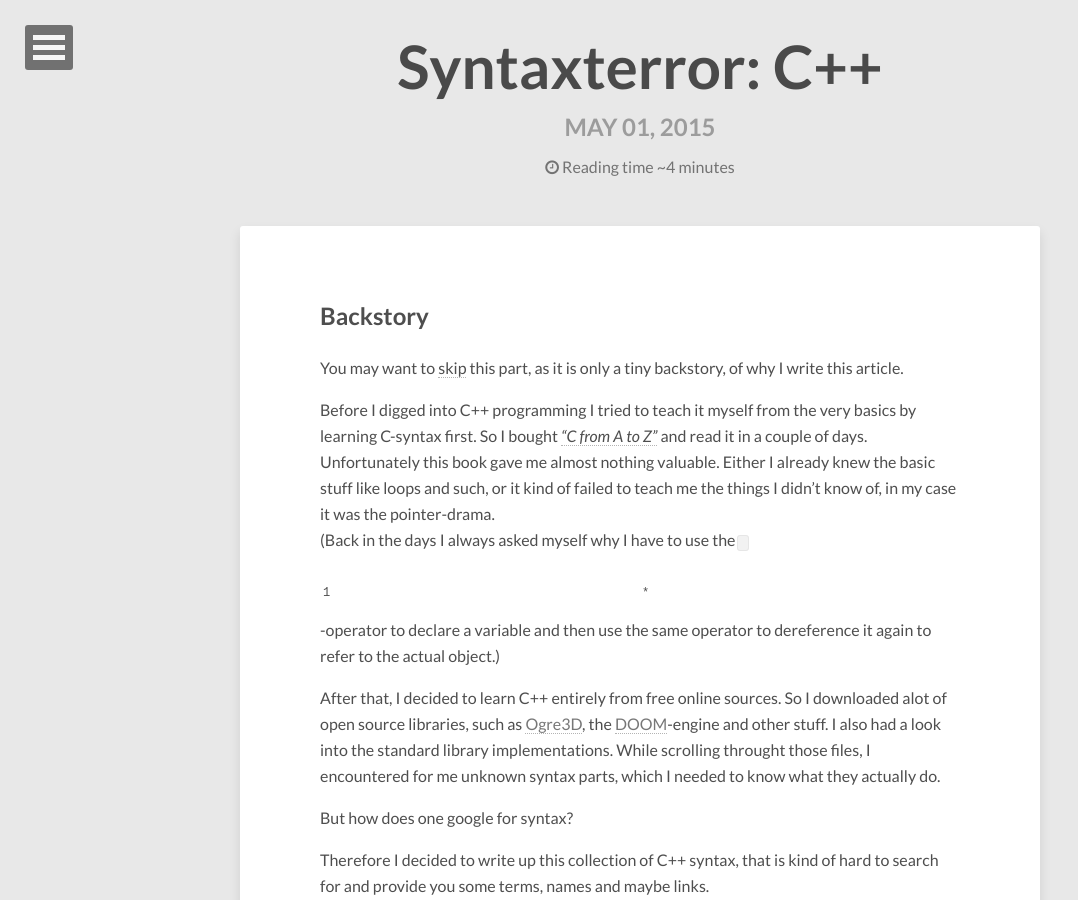
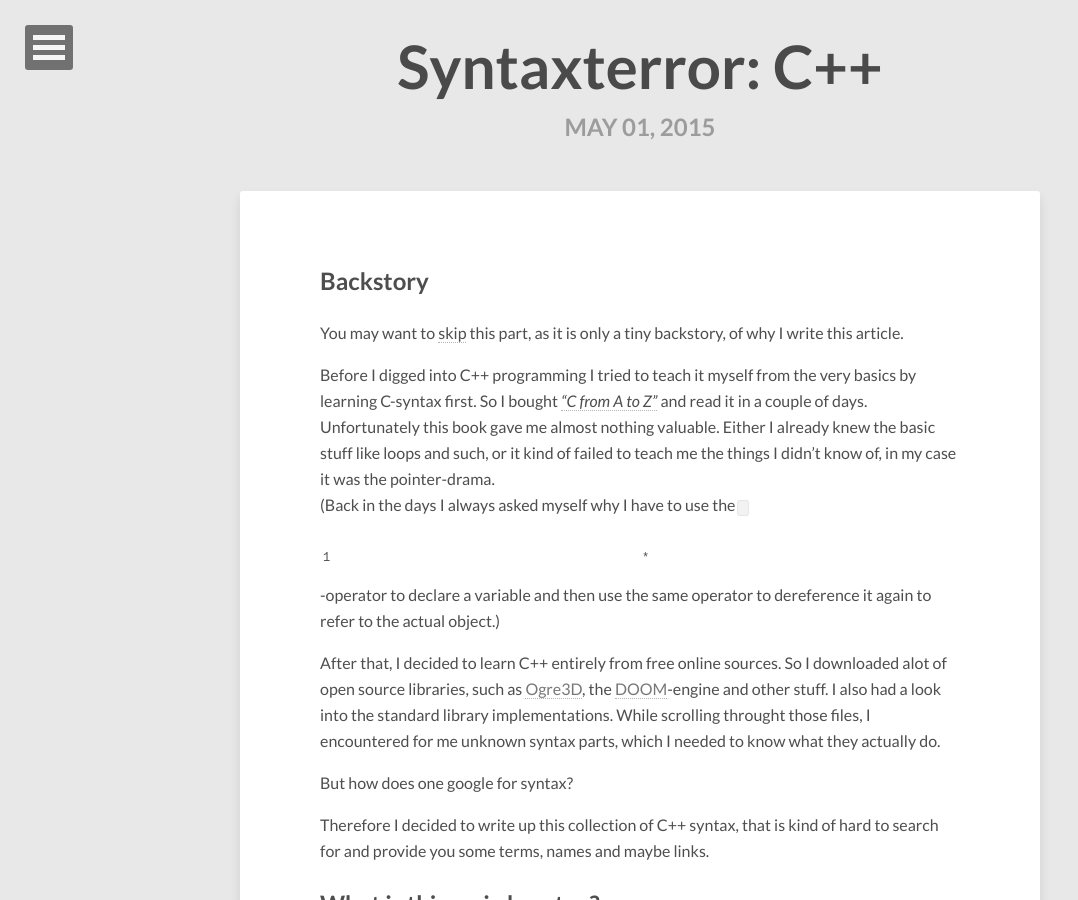
Before and after one commit to AsBadAsABadass/AsBadAsABadass.github.io, a Jekyll site: the page built from _posts/2015-05-01-syntaxterror-cpp.md, in a window 1280 px wide and 900 px high. Shown: the whole window, without its empty margins (0-1078 px from the left). Built offline with Jekyll 4.4.1, drawn with Linux system fonts in a browser that asks for light colours; nearby versions of some CDN libraries; comment, search, counter and statistics services are not loaded.

Commit message:
Update post.html

```diff
--- a/_layouts/post.html
+++ b/_layouts/post.html
@@ -31,7 +31,7 @@
           <h1 class="entry-title"><a href="{{ site.url }}{{ page.url }}" rel="bookmark" title="{{ page.title }}">{{ page.title }}</a></h1>
         {% endif %}
         <h2><span class="entry-date date published"><time datetime="{{ page.date | date_to_xmlschema }}">{{ page.date | date: "%B %d, %Y" }}</time></span></h2>
-        {% if site.reading_time %}
+        {% if page.reading_time %}
         <p class="entry-reading-time">
           <i class="fa fa-clock-o"></i>
           {% assign readtime = content | number_of_words | divided_by:site.words_per_minute %}
```
